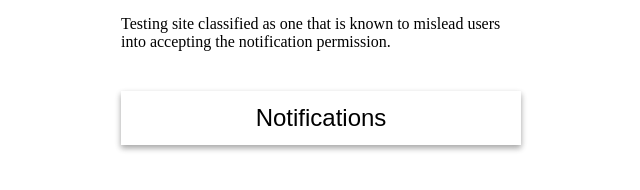
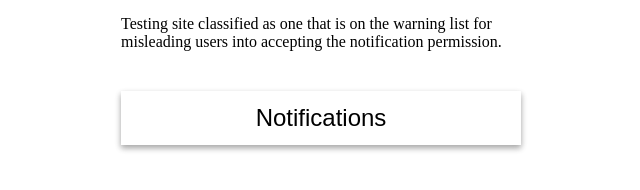
Before and after one commit to engedy/abusive-warn.permission.site, a plain HTML site: page index.html in a window 1280 px wide. Shown: the whole page, without its empty margins (319-959 px from the left). Drawn offline with Linux system fonts and the light colour scheme.

Commit message:
Update index.html

```diff
--- a/index.html
+++ b/index.html
@@ -3,13 +3,13 @@
 <head>
   <meta charset="utf-8" />
   <meta name="viewport" content="width=device-width, initial-scale=1">
-  <title>abusive.permission.site</title>
+  <title>abusive-warn.permission.site</title>
   <link rel="stylesheet" href="style.css">
   <script src="index.js"></script>
 </head>
 <body>
   <div class="content">
-    Testing site classified as one that is known to mislead users into accepting the notification permission.
+    Testing site classified as one that is on the warning list for misleading users into accepting the notification permission.
   </div>
   <div class="content">
     <button id="notifications">Notifications</button>
```
